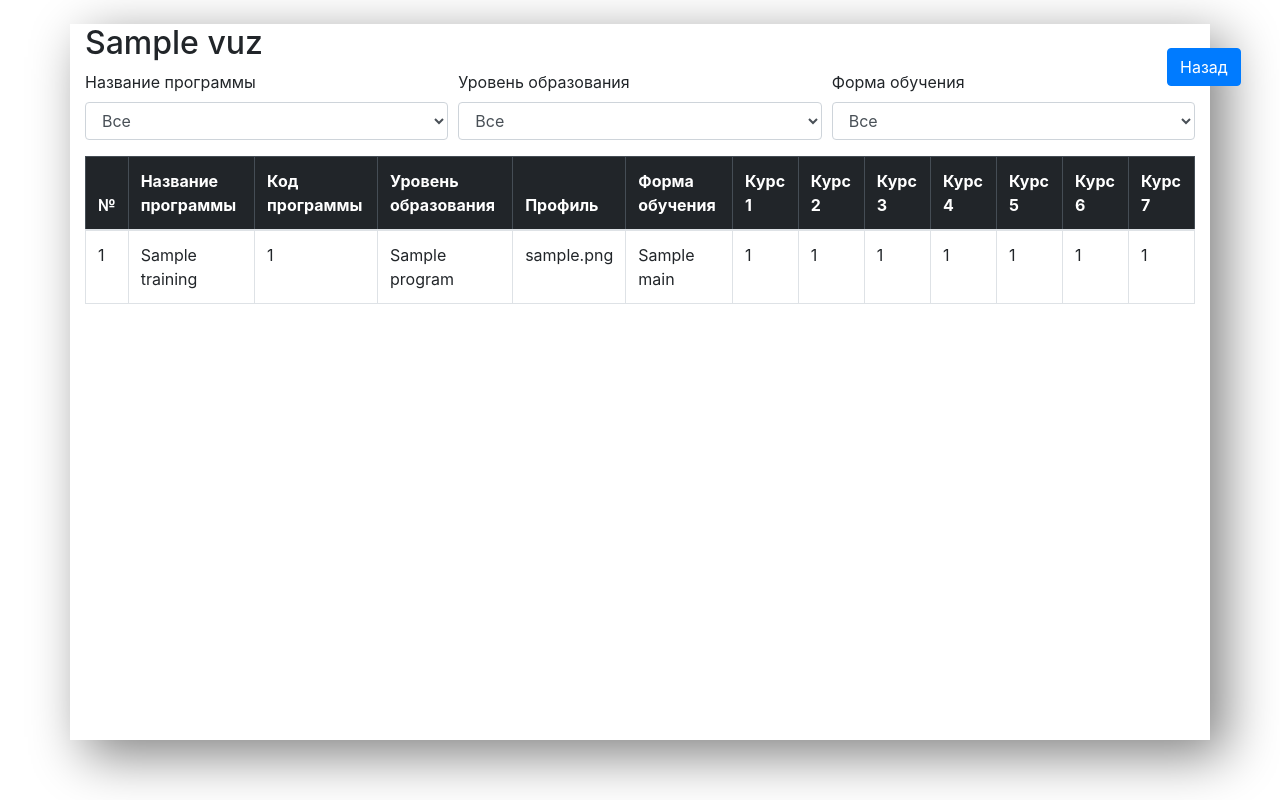
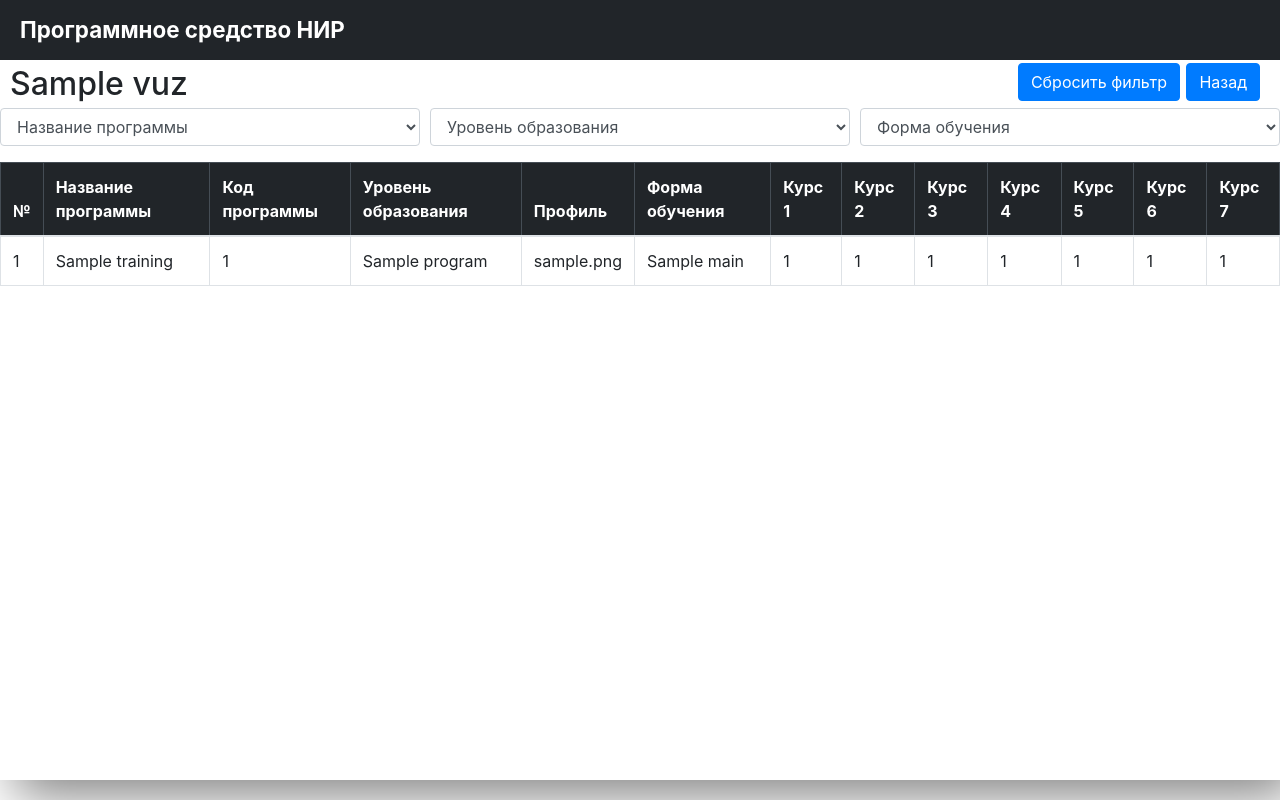
Before and after one commit to EngoyanSY/NIR_Engoyan, a Django app: page /vuz/prog/1/ in a window 1280 px wide. Run offline with Django 4.2, Linux system fonts and the light colour scheme; tables that the repository leaves empty hold one stand-in row (values such as "Sample post"); some libraries are stand-ins or nearby versions.

Commit message:
feat and style: programs

```diff
--- a/server/vuz/templates/vuz/prog.html
+++ b/server/vuz/templates/vuz/prog.html
@@ -6,10 +6,49 @@
     <title>Таблица Main и Training</title>
     <link rel="stylesheet" href="https://cdnjs.cloudflare.com/ajax/libs/twitter-bootstrap/4.6.1/css/bootstrap.min.css">
     <style>
+         .header {
+            position: relative;
+            top: 0;
+            left: 0;
+            width: 100%;
+            height: 60px;
+            background-color: #212529;
+            color: #fff;
+            display: flex;
+            justify-content: space-between;
+            align-items: center;
+            padding: 0 20px;
+            z-index: 1000;
+            text-align: center;
+            line-height: 60px;
+            font-size: 1.4em;
+            font-weight: bold;
+        }
+
+        .container-fluid {
+            height: 90vh;
+            padding: 0px;
+            overflow: hidden;
+        }
+
+        .reset-filter-button {
+            position: fixed;
+            top: 63px;
+            right: 100px;
+
+        }
+
+        .back {
+            position: fixed;
+            top: 63px;
+            right: 20px;
+        }
+
         .table-container {
-            height: 73vh;
+            height: 75vh;
             overflow-y: scroll;
         }
+
 
         /* Фиксируем заголовок таблицы здесь */
         thead th {
@@ -20,24 +59,24 @@
             user-select: none;
         }
 
-        #back {
-            position: fixed;
-            top: 3%;
-            left: 90%;
-        }
     </style>
 </head>
 <body>
-    <div class="container mt-4" style="box-shadow: 15px 15px 50px grey">
+    <div class="header">
+        Программное средство НИР
+    </div>
+    <div class="container-fluid" style="box-shadow: 15px 15px 50px grey">
         {% if main_obj and main_obj|length > 0 %}
-            <h2>{{ main_obj.0.id_vuz.name }}</h2>
+            <h2 style="margin: 5px 10px; width: 80%; ">{{ main_obj.0.id_vuz.name }}</h2>
         {% else %}
-            <h2>Нет данных</h2>
+            <h2 style="margin: 5px 10px; width: 80%;">Нет данных</h2>
         {% endif %}
+        <button class="btn btn-primary back" onclick="goBack()">Назад</button>
+        <button id="resetButton" class="btn btn-primary reset-filter-button">Сбросить фильтр</button>
         <div class="form-row">
             <div class="form-group col-md-4">
-                <label for="programFilter">Название программы</label>
                 <select id="programFilter" class="form-control">
+                    <option value="" selected disabled>Название программы</option>
                     <option value="">Все</option>
                     {% for name in fieldname %}
                     <option value="{{ name.fieldid__fieldname }}">{{ name.fieldid__fieldname }}</option>
@@ -45,8 +84,8 @@
                 </select>
             </div>
             <div class="form-group col-md-4">
-                <label for="educationLevelFilter">Уровень образования</label>
                 <select id="educationLevelFilter" class="form-control">
+                    <option value="" selected disabled>Уровень образования</option>
                     <option value="">Все</option>
                     {% for pr in prog %}
                     <option value="{{ pr.progid__progname }}">{{ pr.progid__progname}}</option>
@@ -54,17 +93,14 @@
                 </select>
             </div>
              <div class="form-group col-md-4">
-                <label for="studyFormFilter">Форма обучения</label>
                 <select id="studyFormFilter" class="form-control">
+                    <option value="" selected disabled>Форма обучения</option>
                     <option value="">Все</option>
                     {% for form in formname %}
                     <option value="{{ form.formname }}">{{ form.formname }}</option>
                     {% endfor %}
                 </select>
             </div>
-        </div>
-        <div class="container mt-4" id="back">
-            <button class="btn btn-primary" onclick="goBack()">Назад</button>
         </div>
         <div class="table table-container table-responsive table-hover">
         <table class="table table-bordered">
@@ -144,6 +180,19 @@
         document.getElementById('educationLevelFilter').addEventListener('change', filterTable);
         document.getElementById('studyFormFilter').addEventListener('change', filterTable);
 
+        function resetFilters() {
+        // Сброс значений фильтров
+            document.getElementById('programFilter').value = '';
+            document.getElementById('educationLevelFilter').value = '';
+            document.getElementById('studyFormFilter').value = '';
+
+            // Пересчитываем таблицу без фильтров
+            filterTable();
+        }
+
+         // Обработчик события для кнопки сброса
+        document.getElementById('resetButton').addEventListener('click', resetFilters);
+
         function goBack() {
             window.history.back(); // Возвращает на предыдущую страницу
         }
```
